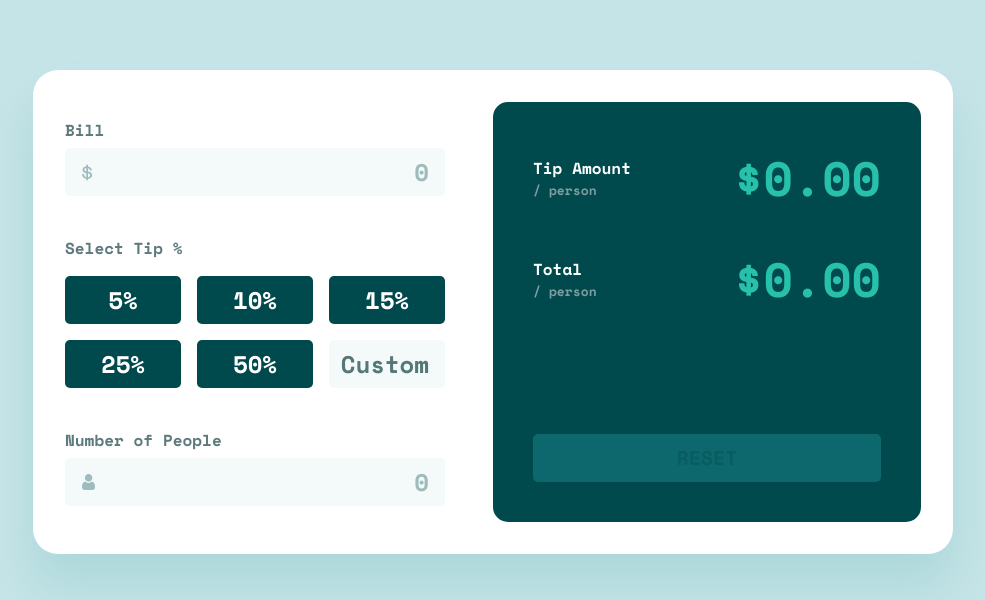
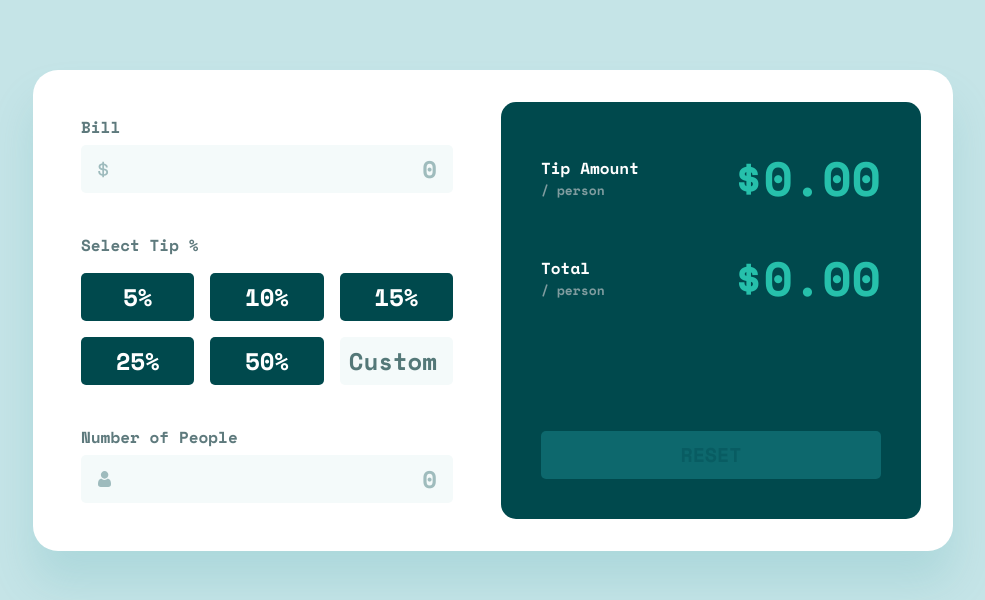
Before and after one commit to nicodes-dev/fem-tip-calculator-app, a website built with Vite: page index.html in a window 1280 px wide. Shown: the part 200-800 px from the top of the page, without its empty margins (147-1132 px from the left). Built offline with nearby package versions, Linux system fonts and the light colour scheme.

Commit message:
fix padding

```diff
--- a/index.html
+++ b/index.html
@@ -17,10 +17,10 @@
     <img src="./src/assets/images/logo.svg" alt="logo" />
   </header>
   <main
-    class="grid grid-cols-1 lg:grid-cols-2 gap-y-8 lg:gap-y-10 w-full lg:w-[90%] max-w-[600px] lg:max-w-[920px] bg-neutral-100 rounded-[25px] p-8 lg:gap-x-12 lg:grid-rows-[repeat(3,max-content)] relative"
+    class="grid grid-cols-1 lg:grid-cols-2 gap-y-8 lg:gap-y-10 w-full lg:w-[90%] max-w-[600px] lg:max-w-[920px] bg-neutral-100 rounded-[25px] p-8 lg:pl-12 lg:gap-x-12 lg:grid-rows-[repeat(3,max-content)] relative"
     id="calc">
 
-    <div class="col-span-full lg:col-start-1 lg:col-end-2 lg:row-start-1 lg:mt-4">
+    <div class="col-span-full lg:col-start-1 lg:col-end-2 lg:row-start-1 lg:mt-[13px]">
       <label class="text-base" id="bill-label" for="bill-input">Bill</label>
       <div class="relative">
         <img src="./src/assets/images/icon-dollar.svg" class="input-icon" alt="dollar sign" />
```
